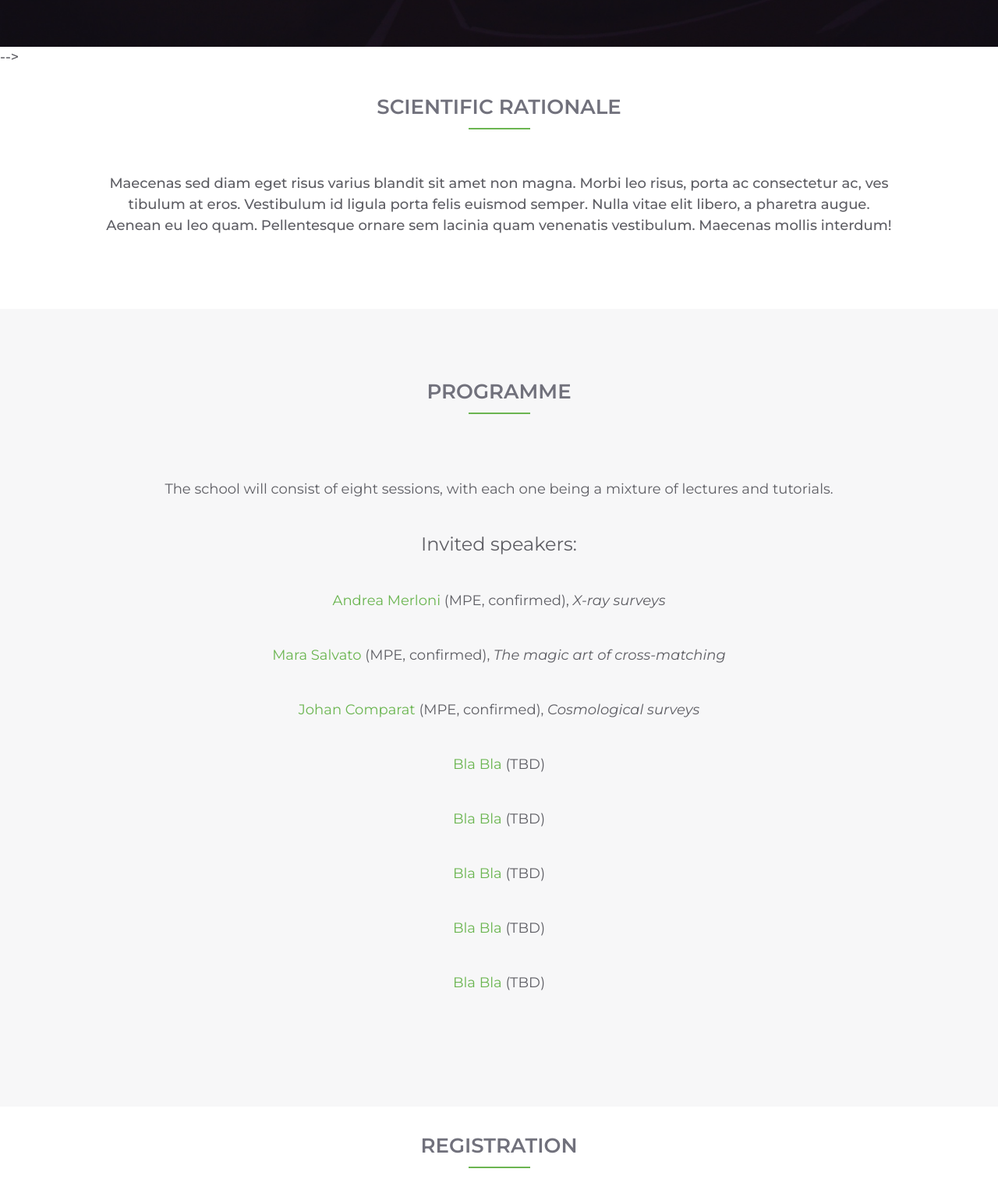
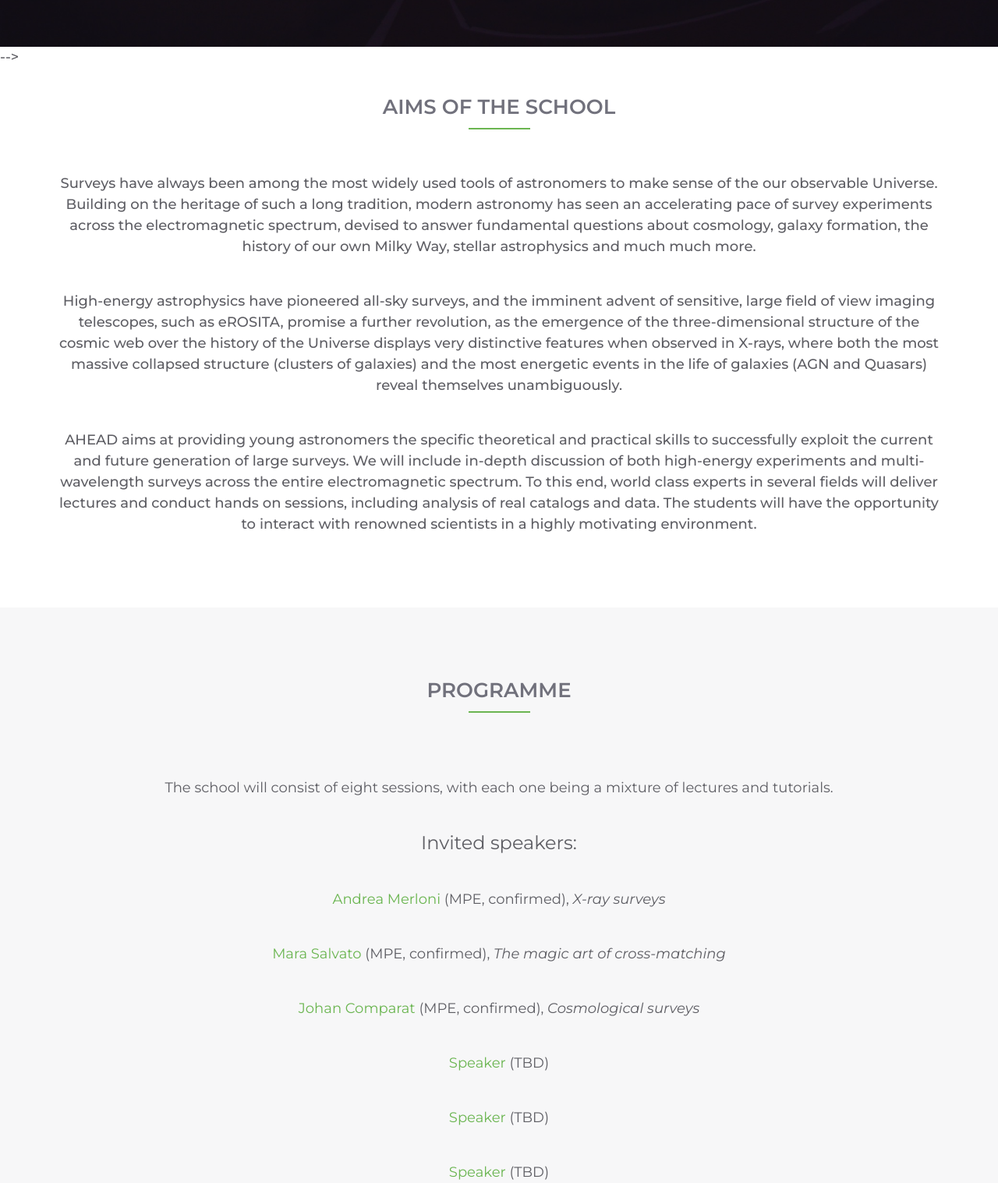
Before and after one commit to amalyali/ahead_website, a plain HTML site: page index.html in a window 1280 px wide. Shown: the part 740-2257 px from the top of the page at 78% size. Drawn offline with nearby package versions, Linux system fonts and the light colour scheme; some packages are replaced by stand-ins of ours; a script that the page names is missing.

Commit message:
Updated scientific aims of school + favicon

```diff
--- a/index.html
+++ b/index.html
@@ -4,7 +4,7 @@
         <meta charset="utf-8">
         <meta http-equiv="X-UA-Compatible" content="IE=edge">
         <meta name="viewport" content="width=device-width, initial-scale=1">
-        <link rel="shortcut icon" href="images/favicon.ico" type="image/x-icon">
+        <link rel="shortcut icon" href="images/logoes/favicon.ico" type="image/x-icon">
         <title>AHEAD X-Ray and Multiwavelength Surveys School</title>
         <!-- style -->
         <link href="css/style.css" rel="stylesheet" type="text/css">
@@ -134,13 +134,16 @@
             <section class="section-one text-center" id="rationale">
                 <div class="container">
                     <header role="title-page">
-                        <h4>Scientific rationale</h4>
+                        <h4>Aims of the School</h4>
                         <!-- <h2>We make your business gain more<br/>revenue at a glance.</h2> -->
                     </header>
                     <article>
-                        <p>Maecenas sed diam eget risus varius blandit sit amet non magna. Morbi leo risus, porta ac consectetur ac, ves<br/>
-                            tibulum at eros. Vestibulum id ligula porta felis euismod semper. Nulla vitae elit libero, a pharetra augue.<br/>
-                        Aenean eu leo quam. Pellentesque ornare sem lacinia quam venenatis vestibulum. Maecenas mollis interdum!</p>
+                        <p>Surveys have always been among the most widely used tools of astronomers to make sense of the our observable Universe. Building on the heritage of such a long tradition, modern astronomy has seen an accelerating pace of survey experiments across the electromagnetic spectrum, devised to answer fundamental questions about cosmology, galaxy formation, the history of our own Milky Way, stellar astrophysics and much much more.</p>
+
+						<p>High-energy astrophysics have pioneered all-sky surveys, and the imminent advent of sensitive, large field of view imaging telescopes, such as eROSITA, promise a further revolution, as the emergence of the three-dimensional structure of the cosmic web over the history of the Universe displays very distinctive features when observed in X-rays, where both the most massive collapsed structure (clusters of galaxies) and the most energetic events in the life of galaxies (AGN and Quasars) reveal themselves unambiguously.</p>
+
+						<p>AHEAD aims at providing young astronomers the specific theoretical and practical skills to successfully exploit the current and future generation of large surveys. We will include in-depth discussion of both high-energy experiments and multi-wavelength surveys across the entire electromagnetic spectrum. To this end, world class experts in several fields will deliver lectures and conduct hands on sessions, including analysis of real catalogs and data. The students will have the opportunity to interact with renowned scientists in a highly motivating environment.</p>
+
                     </article>
 
                 </div>
@@ -164,15 +167,15 @@
 
 						<p><a href="http://www.mpe.mpg.de/~comparat/" style=" color : #6AB550; " target="_blank">Johan Comparat</a> (MPE, confirmed), <i>Cosmological surveys</i></p>
 
-						<p><span style="color:#6AB550">Bla Bla</span> (TBD)</p>
+						<p><span style="color:#6AB550">Speaker</span> (TBD)</p>
 
-						<p><span style="color:#6AB550">Bla Bla</span> (TBD)</p>
+						<p><span style="color:#6AB550">Speaker</span> (TBD)</p>
 
-						<p><span style="color:#6AB550">Bla Bla</span> (TBD)</p>
+						<p><span style="color:#6AB550">Speaker</span> (TBD)</p>
 
-						<p><span style="color:#6AB550">Bla Bla</span> (TBD)</p>
+						<p><span style="color:#6AB550">Speaker</span> (TBD)</p>
 
-						<p><span style="color:#6AB550">Bla Bla</span> (TBD)</p>
+						<p><span style="color:#6AB550">Speaker</span> (TBD)</p>
                     </article>
                 </div>
 
@@ -187,10 +190,12 @@
                     </header>
 					<article>
 
-                    	<p> Registration is now open for PhD students and Postdocs. <br>
-                    	The school is funded by the <a href="http://webserver.javalab.ua.es/ahead/content/about-ahead" target="_blank">AHEAD</a> project and it is free of charge, but the number of participants is limited to 20. <br>
-                    	Therefore, every applicant must submit:</p>
+                    	<p> Registration is now open for PhD students and Postdocs. </p>
 
+                    	<p>The school is funded by the <a href="http://webserver.javalab.ua.es/ahead/content/about-ahead" target="_blank">AHEAD</a> project and it is free of charge, but the number of participants is limited to 40.
+                    	Although the course will be self contained, previous background in astronomical surveys (not necessarily at high energies) is recommended.</p>
+
+                    	<p>We request that each applicant submits:</p>
 
 						<ul>
 						<li> an up to date Curriculum Vitae </li>
```
Also changed, not shown: images/logoes/ahead_logo_small.png (added), images/logoes/favicon.ico (added), 2 other files.
